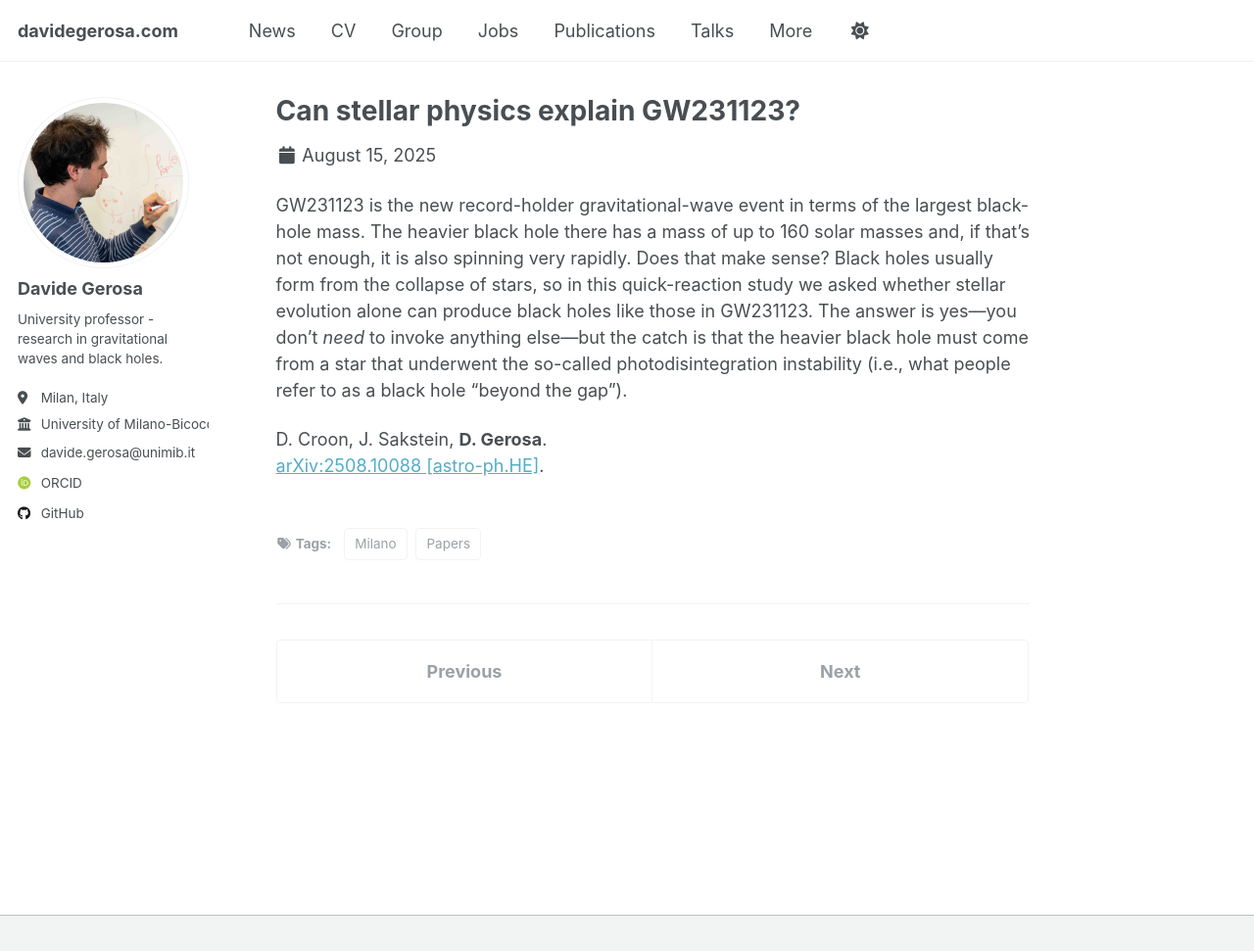
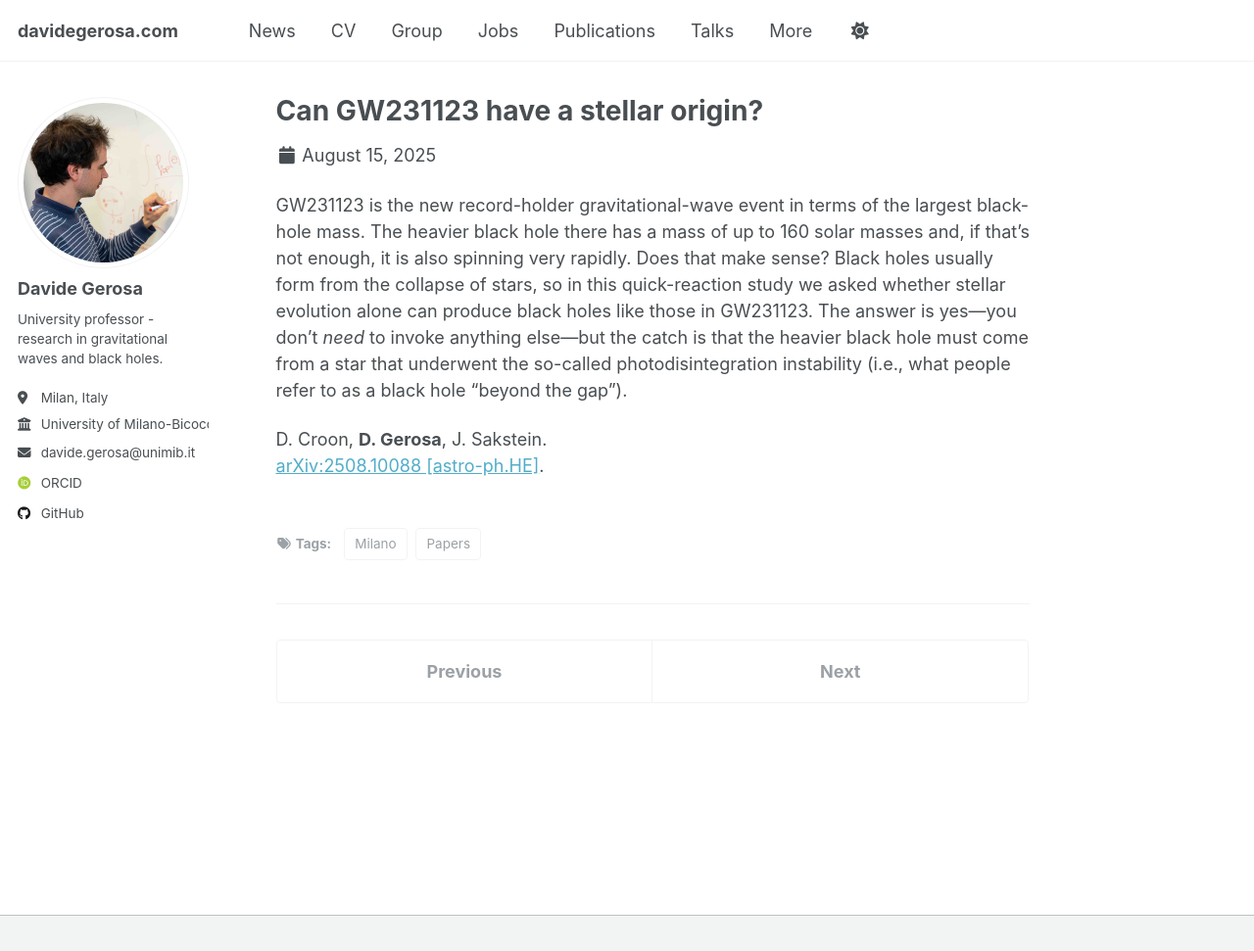
Before and after one commit to dgerosa/website, a Jekyll site: the page built from _posts/2025-08-15-can-gw231123-have-a-stellar-origin.md, in a window 1280 px wide and 971 px high. Shown: the whole window at 98% size. Built offline with Jekyll 4.4.1, drawn with Linux system fonts in a browser that asks for light colours; some web fonts are replaced.

Commit message:
Sun Jan 25 07:25:28 CET 2026

```diff
--- a/_posts/2025-08-15-can-stellar-physics-explain-gw231123.md
+++ b/_posts/2025-08-15-can-gw231123-have-a-stellar-origin.md
@@ -1,7 +1,7 @@
 ---
-title: "Can stellar physics explain GW231123?"
+title: "Can GW231123 have a stellar origin?"
 date: 2025-08-15
-permalink: /posts/2025-08-15-can-stellar-physics-explain-gw231123
+permalink: /posts/2025-08-15-can-gw231123-have-a-stellar-origin
 tags:
   - Papers
   - Milano
@@ -10,5 +10,5 @@ tags:
 GW231123 is the new record-holder gravitational-wave event in terms of the largest black-hole mass. The heavier black hole there has a mass of up to 160 solar masses and, if that’s not enough, it is also spinning very rapidly. Does that make sense? Black holes usually form from the collapse of stars, so in this quick-reaction study we asked whether stellar evolution alone can produce black holes like those in GW231123. The answer is yes—you don’t *need* to invoke anything else—but the catch is that the heavier black hole must come from a star that underwent the so-called photodisintegration instability (i.e., what people refer to as a black hole “beyond the gap”).
 
 
-D. Croon, J. Sakstein, **D. Gerosa**.\
+D. Croon, **D. Gerosa**, J. Sakstein.\
 [arXiv:2508.10088 [astro-ph.HE]](https://arxiv.org/abs/2508.10088).
```
